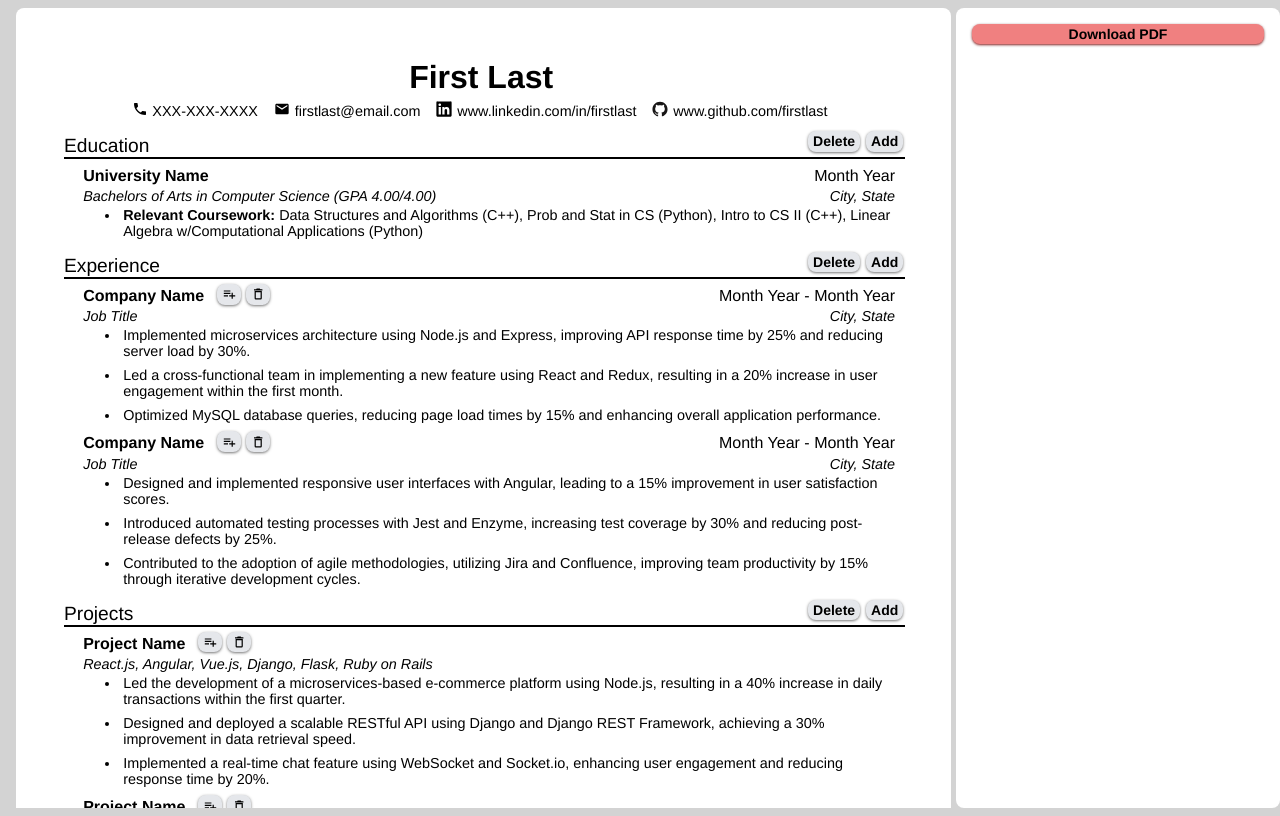
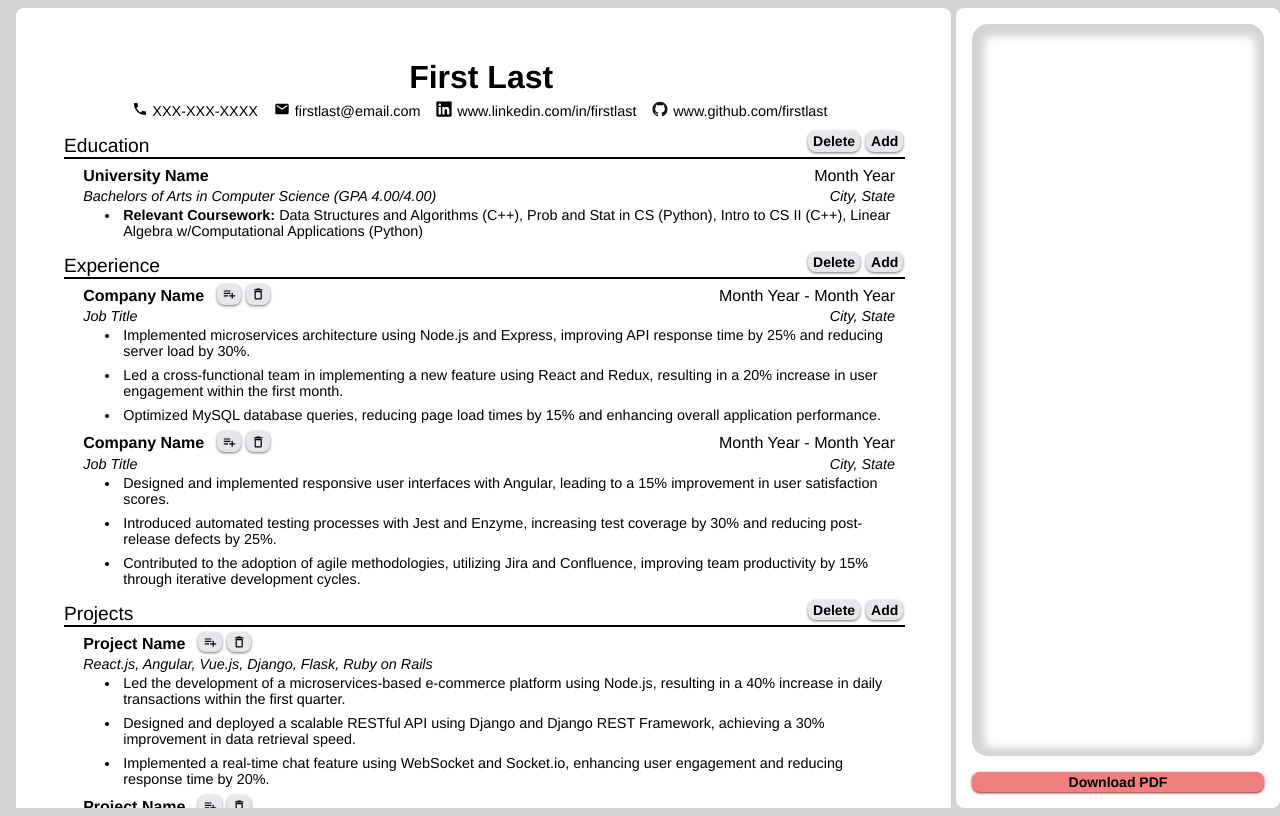
Before and after one commit to jehuzepedasilva2/cv-app, a React (Vite) app: page / in a window 1280 px wide. Built offline with nearby package versions, Linux system fonts and the light colour scheme.

Commit message:
started working on right side, box shadow added where layout choices will be

```diff
--- a/src/Page.jsx
+++ b/src/Page.jsx
@@ -40,7 +40,11 @@ export default function Page() {
         </div>
       </div>
       <div className='right'>
-        <DownloadPDFButton />
+        <div className="layout-choices">
+        </div>
+        <div className="download-button-container">
+          <DownloadPDFButton />
+        </div>
       </div>
     </>
   );
--- a/src/styles/Page.css
+++ b/src/styles/Page.css
@@ -26,6 +26,16 @@
   flex-direction: column;
   padding: 1rem;
   margin-right: 0.5rem;
+
+  gap: 1rem;
+}
+
+.layout-choices {
+  border-radius: 1rem;
+  height: 100%;
+  box-shadow: inset 2px 2px 10px 10px lightgray;
+
+  overflow: scroll;
 }
 
 @media (max-width: 13in) {
```
